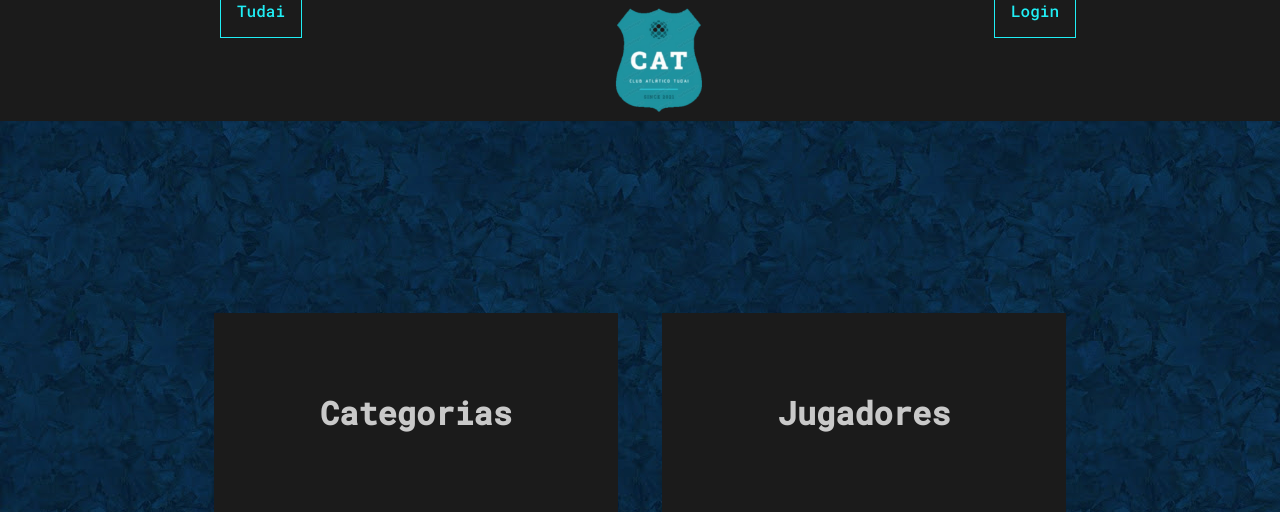
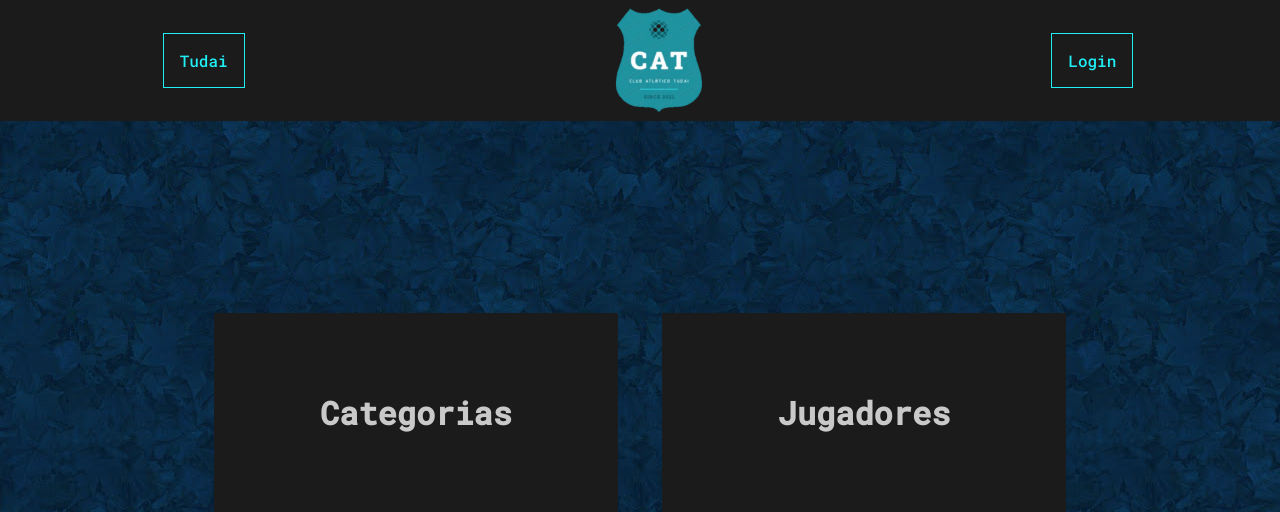
Before and after one commit to EzequielAlganiaraz/deportes, a PHP site: page / in a window 1280 px wide. Shown: the top 512 px of the page. Run offline with PHP 8.4, Linux system fonts and the light colour scheme.

Commit message:
Se agrega margen para en encabezado

```diff
--- a/css/styles.css
+++ b/css/styles.css
@@ -10,6 +10,7 @@ nav {
     flex-direction: row;
     width: 100%;
     justify-content: space-around;
+    text-align: center;
 }
 
 nav ul {
@@ -26,6 +27,7 @@ nav ul li {
     list-style-type: none;
     justify-content: center;
     text-align: center;
+    margin: auto;
 }
 
 nav a {
```
